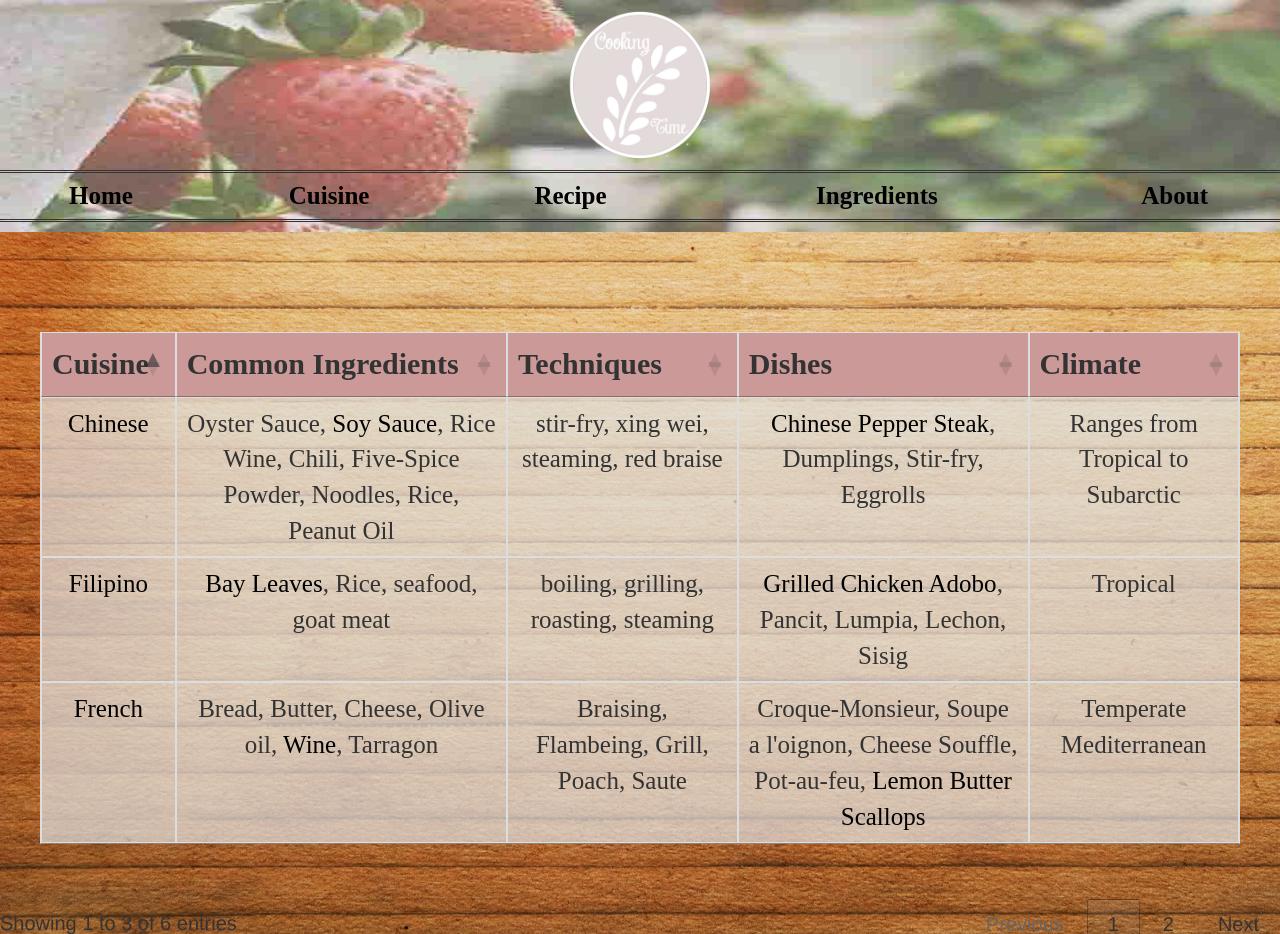
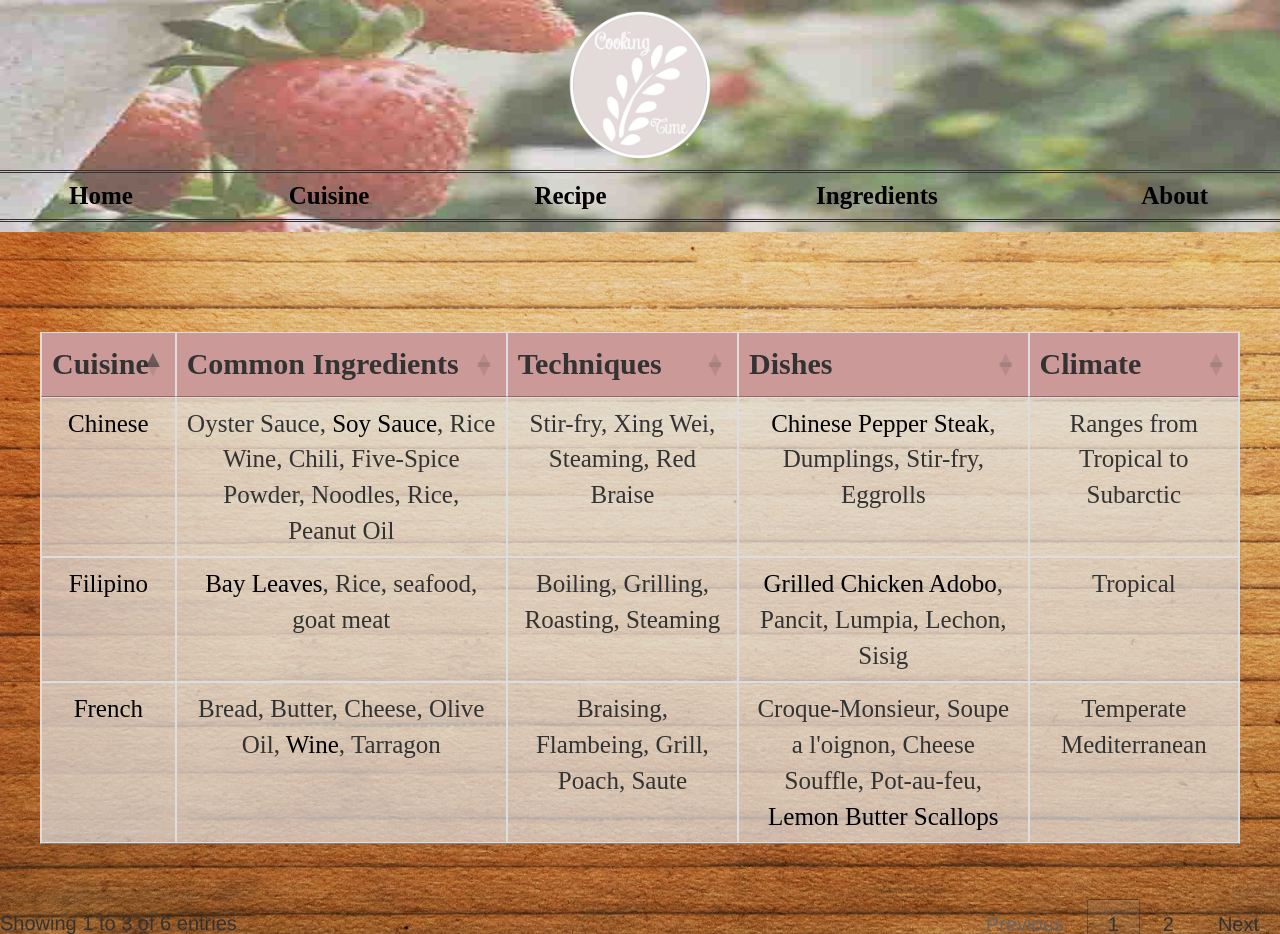
Before and after one commit to MasahiroWard/cs329e-idb, a Flask app: page /cuisine in a window 1280 px wide. Shown: the top 934 px of the page. Run offline with Flask 2, Linux system fonts and the light colour scheme; some libraries are stand-ins or nearby versions; some web fonts are replaced.

Commit message:
Fixed some capitalization things on Cuisine page so there is more uniformity

```diff
--- a/templates/Cuisine.html
+++ b/templates/Cuisine.html
@@ -76,14 +76,14 @@
 			</tr>
 			<tr>
 				<td align="center"> <a href={{url_for('cuisine_ind')}}> Indian</a> </td>
-				<td align="center"> Basmati rice, Chickpea, Chapati Flour, Coconut, Yogurt, <a href={{url_for('ingredients_t')}}>Tumeric</a> </td>
+				<td align="center"> Basmati Rice, Chickpea, Chapati Flour, Coconut, Yogurt, <a href={{url_for('ingredients_t')}}>Tumeric</a> </td>
 				<td align="center"> Steam, Stew, Temper, Smoke Seasoning </td>
 				<td align="center"> Dal, Chutney, Lentils, Dosa, Samosa, <a href={{url_for('recipe_c')}}>Curry</a> </td>
 				<td align="center"> Various Microclimates </td>
 			</tr>
 			<tr>
 				<td align="center"><a href={{url_for('cuisine_french')}}> French</a></td>
-				<td align="center"> Bread, Butter, Cheese, Olive oil, <a href={{url_for('ingredients_w')}}> Wine</a>, Tarragon </td>
+				<td align="center"> Bread, Butter, Cheese, Olive Oil, <a href={{url_for('ingredients_w')}}> Wine</a>, Tarragon </td>
 				<td align="center"> Braising, Flambeing, Grill, Poach, Saute </td>
 				<td align="center"> Croque-Monsieur, Soupe a l'oignon, Cheese Souffle, Pot-au-feu, <a href={{url_for('recipe_lbs')}}>Lemon Butter Scallops</a></td>
 				<td align="center"> Temperate Mediterranean </td>
@@ -91,20 +91,20 @@
 			<tr>
 				<td align="center"><a href={{url_for('cuisine_chi')}}> Chinese</a></td>
 				<td align="center"> Oyster Sauce, <a href={{url_for('ingredients_ss')}}>Soy Sauce</a>, Rice Wine, Chili, Five-Spice Powder, Noodles, Rice, Peanut Oil </td>
-				<td align="center"> stir-fry, xing wei, steaming, red braise </td>
+				<td align="center"> Stir-fry, Xing Wei, Steaming, Red Braise </td>
 				<td align="center"> <a href={{url_for('recipe_cps')}}>Chinese Pepper Steak</a>, Dumplings, Stir-fry, Eggrolls </td>
 				<td align="center"> Ranges from Tropical to Subarctic </td>
 			</tr>
 			<tr>
 				<td align="center"><a href={{url_for('cuisine_filipino')}}> Filipino</a></td>
 				<td align="center"> <a href={{url_for('ingredients_bl')}}>Bay Leaves</a>, Rice, seafood, goat meat </td>
-				<td align="center"> boiling, grilling, roasting, steaming </td>
+				<td align="center"> Boiling, Grilling, Roasting, Steaming </td>
 				<td align="center"> <a href={{url_for('recipe_gca')}}>Grilled Chicken Adobo</a>, Pancit, Lumpia, Lechon, Sisig </td>
 				<td align="center"> Tropical </td>
 			</tr>
 			<tr>
 				<td align="center"><a href={{url_for('cuisine_greek')}}> Greek</a></td>
-				<td align="center"> <a href={{url_for('ingredients_m')}}>Milk</a>, Olives, cheese, rosemary, coriander, basil, Filo pastry, lemons, yogurt, vinegar </td>
+				<td align="center"> <a href={{url_for('ingredients_m')}}>Milk</a>, Olives, Cheese, Rosemary, Coriander, Basil, Filo Pastry, Lemons, Yogurt, Vinegar </td>
 				<td align="center"> Stoforno, Tiganita, Psito, Vrasto </td>
 				<td align="center"> <a href={{url_for('recipe_m')}}>Moussaka</a>, Souvlaki, Fasolada, Tzatziki, Gyro </td>
 				<td align="center"> Mediterannean </td>
```
